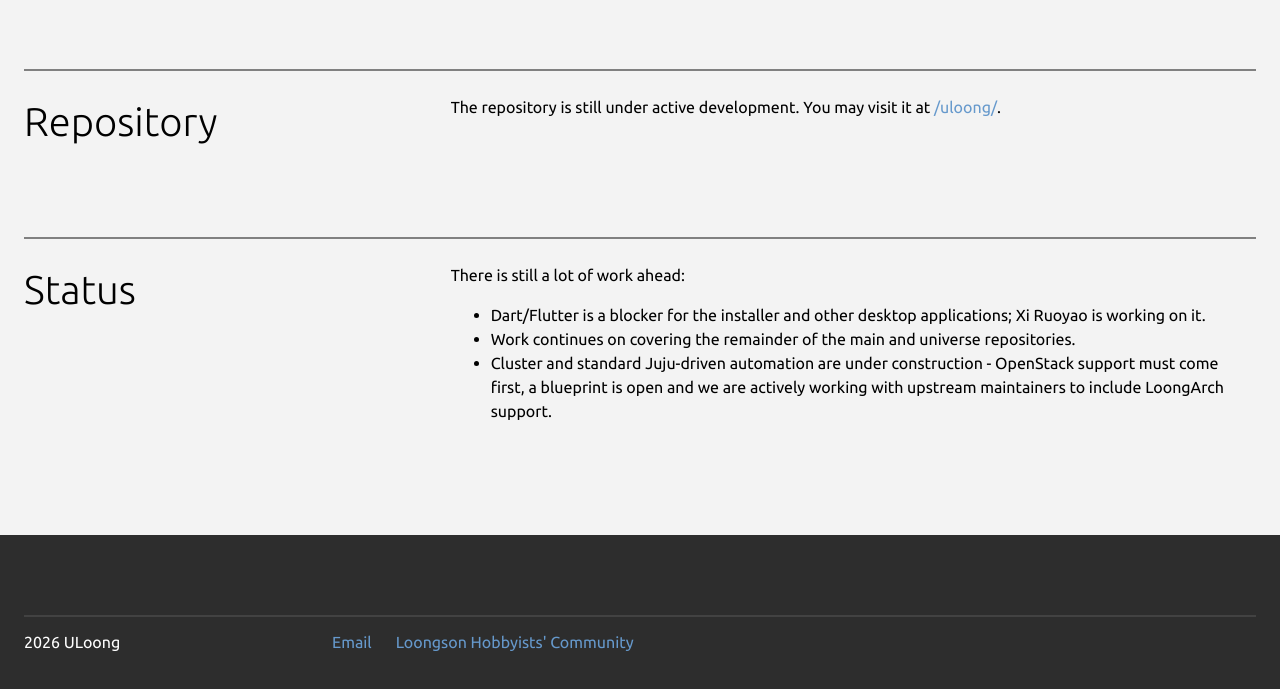
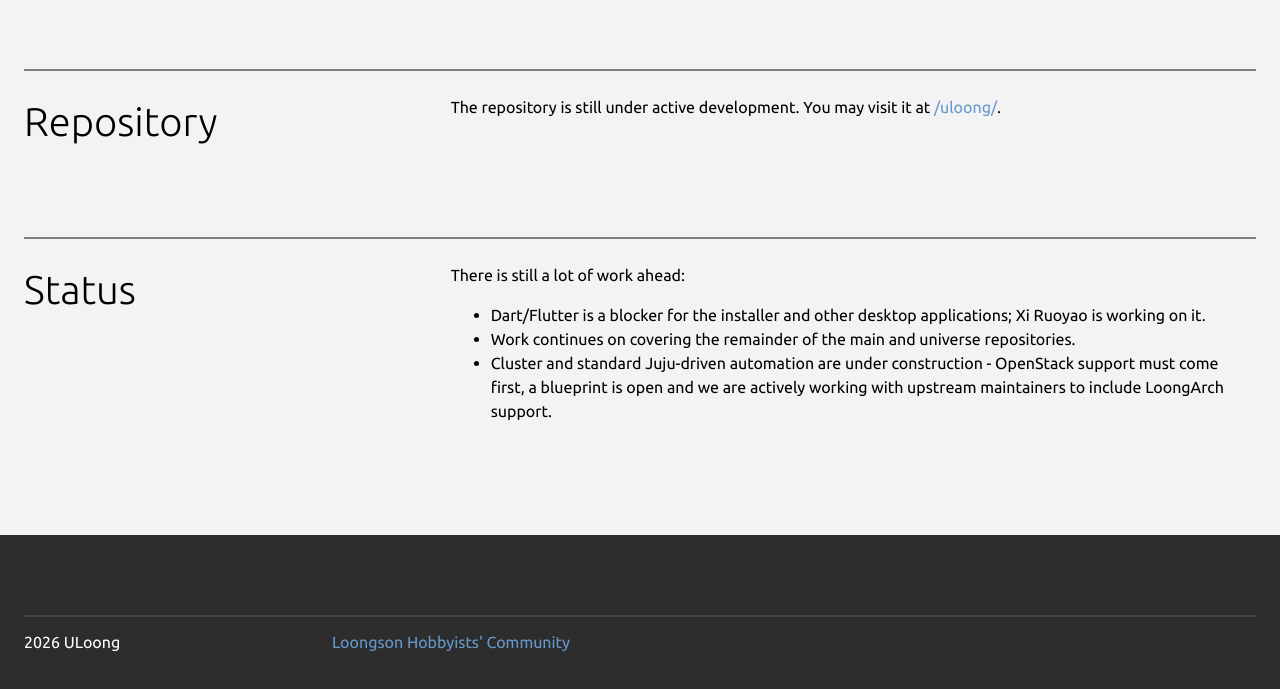
Before and after one commit to uloong-community/website, a plain HTML site: page index.html in a window 1280 px wide. Shown: the part 614-1303 px from the top of the page. Drawn offline with Linux system fonts and the light colour scheme.

Commit message:
chore: remove email link in the footer

```diff
--- a/index.html
+++ b/index.html
@@ -231,7 +231,6 @@
         <div class="footer-grid">
           <span>2026 ULoong</span>
           <div class="footer-links">
-            <a href="mailto:uloong@loongfans.cn">Email</a>
             <a href="loongfans.cn">Loongson Hobbyists' Community</a>
           </div>
         </div>
```
